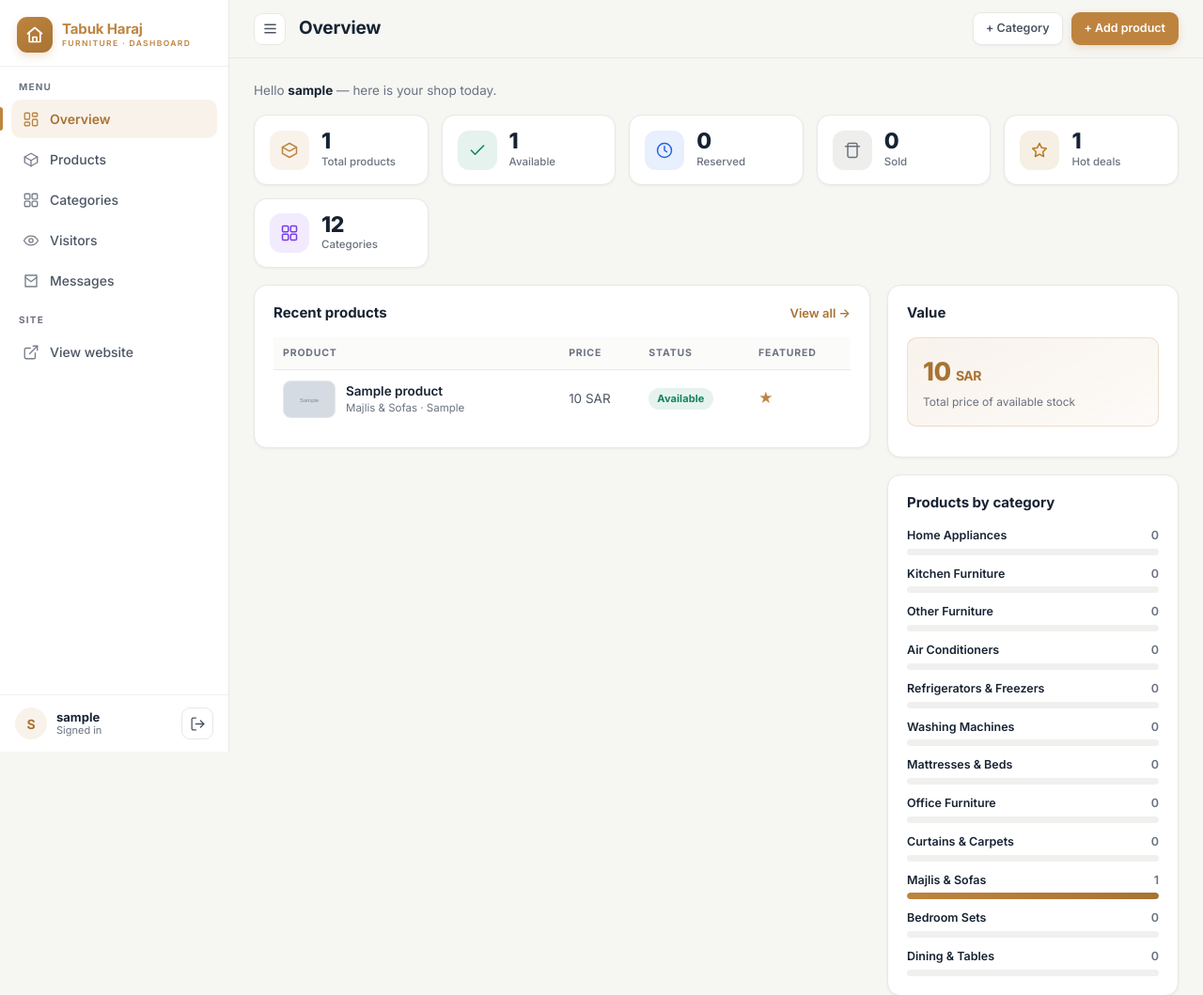
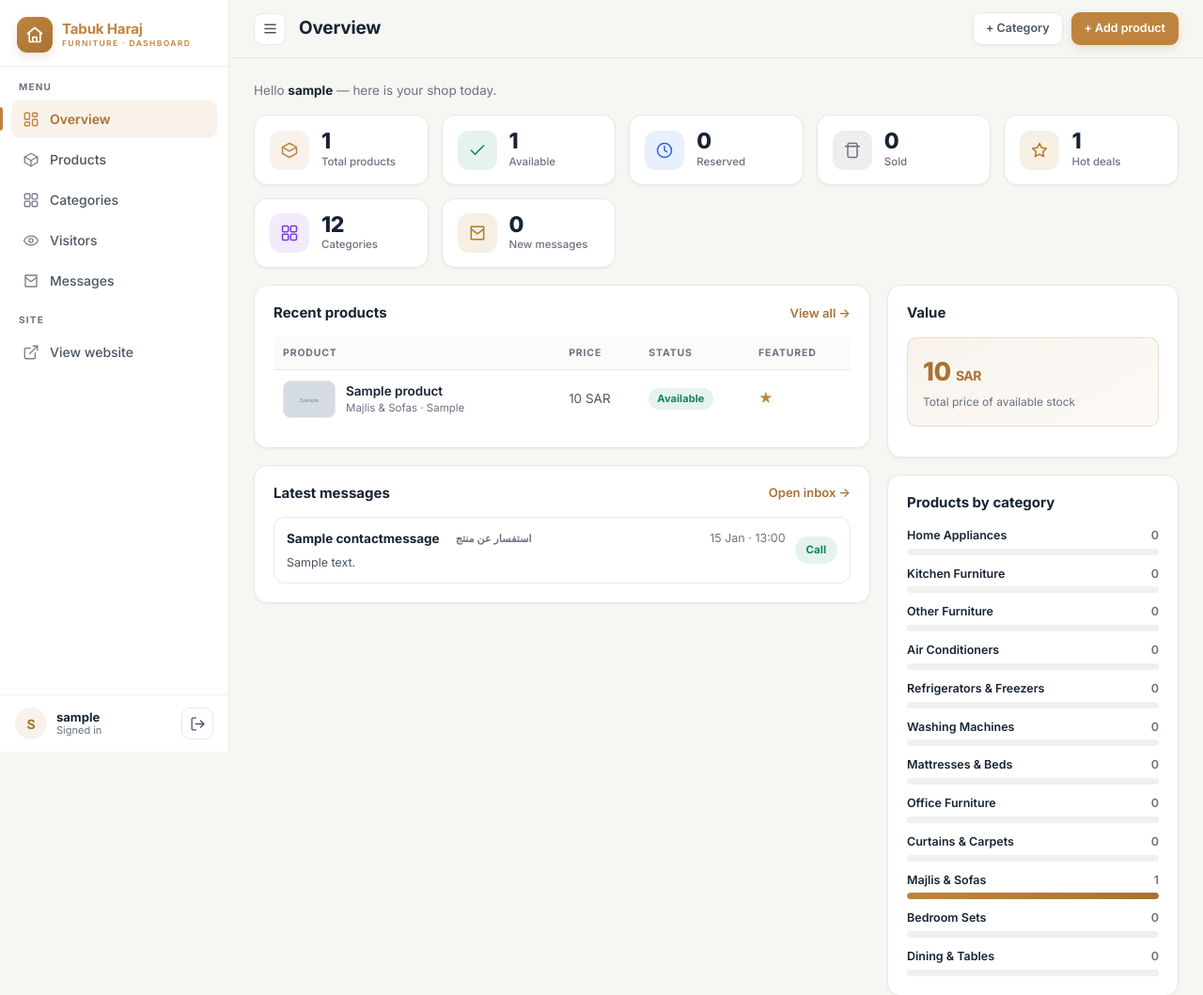
Before and after one commit to tanmoymondal1312/TabukHarajFurniture, a Django app: page /dashboard/ in a window 1280 px wide. Shown: the top 1059 px of the page at 94% size. Run offline with Django 5.2, Linux system fonts and the light colour scheme; a user stored in the database is signed in; data comes from the database, SQL or seed files in the repository; tables that the repository leaves empty hold one stand-in row (values such as "Sample post"); grey boxes marked "Sample" are stand-in pictures.

Commit message:
Show unread contact messages on dashboard overview

```diff
--- a/dashboard/views.py
+++ b/dashboard/views.py
@@ -51,12 +51,21 @@ def overview(request):
                     .aggregate(v=Sum("price"))["v"] or 0,
         "no_photo": products.filter(NO_PHOTO_Q).count(),
     }
+
+    msgs = ContactMessage.objects.all()
+    unread = msgs.filter(is_read=False)
+
     context = {
         "active": "overview",
         "stats": stats,
         "recent": products.select_related("category")[:8],
         "cat_stats": Category.objects.annotate(n=Count("products")).order_by("ordering"),
         "max_cat": max([c.n for c in Category.objects.annotate(n=Count("products"))] or [1]),
+        "msg_unread": unread.count(),
+        "msg_total": msgs.count(),
+        "msg_today": msgs.filter(created_at__date=timezone.localdate()).count(),
+        # unread first, then newest
+        "recent_msgs": list(msgs.order_by("is_read", "-created_at")[:5]),
     }
     return render(request, "dashboard/overview.html", context)
 
--- a/static/css/dashboard.css
+++ b/static/css/dashboard.css
@@ -903,3 +903,148 @@ body.sidebar-open { overflow: hidden; }
     min-height: 40px;
   }
 }
+
+/* ===== Overview: messages ===== */
+.dash-grid__main { min-width: 0; }
+.dash-grid__main .panel:last-child { margin-bottom: 0; }
+
+.panel__title {
+  display: flex;
+  align-items: center;
+  gap: 8px;
+  flex-wrap: wrap;
+  min-width: 0;
+}
+
+a.stat {
+  text-decoration: none;
+  color: inherit;
+}
+
+.stat--link:hover {
+  border-color: var(--gold);
+  box-shadow: 0 8px 20px rgba(190, 132, 63, 0.12);
+}
+
+.stat--hot {
+  border-color: rgba(190, 132, 63, 0.55);
+  background: linear-gradient(150deg, var(--gold-soft), rgba(190, 132, 63, 0.03));
+}
+
+.stat__dot {
+  width: 9px;
+  height: 9px;
+  border-radius: 50%;
+  background: var(--gold);
+  margin-inline-start: auto;
+  align-self: flex-start;
+  animation: statPulse 1.9s ease-out infinite;
+}
+
+@keyframes statPulse {
+  0% { box-shadow: 0 0 0 0 rgba(190, 132, 63, 0.5); }
+  70% { box-shadow: 0 0 0 9px rgba(190, 132, 63, 0); }
+  100% { box-shadow: 0 0 0 0 rgba(190, 132, 63, 0); }
+}
+
+.mini-msgs {
+  list-style: none;
+  margin: 0;
+  padding: 0;
+  display: flex;
+  flex-direction: column;
+  gap: 10px;
+}
+
+.mini-msg {
+  display: flex;
+  align-items: center;
+  gap: 10px;
+  padding: 11px 13px;
+  background: var(--card);
+  border: 1px solid var(--border);
+  border-radius: 12px;
+  transition: border-color 0.18s ease, box-shadow 0.18s ease;
+}
+
+.mini-msg:hover {
+  border-color: var(--gold);
+  box-shadow: 0 6px 18px rgba(23, 35, 51, 0.06);
+}
+
+.mini-msg.is-new {
+  border-color: rgba(190, 132, 63, 0.55);
+  box-shadow: inset 3px 0 0 var(--gold);
+}
+
+.mini-msg__main {
+  flex: 1;
+  min-width: 0;
+  display: flex;
+  flex-direction: column;
+  gap: 4px;
+  text-decoration: none;
+}
+
+.mini-msg__top {
+  display: flex;
+  align-items: center;
+  flex-wrap: wrap;
+  gap: 6px 8px;
+  font-size: 12.5px;
+  color: var(--muted);
+}
+
+.mini-msg__top strong {
+  font-size: 13.5px;
+  font-weight: 700;
+  color: var(--ink);
+}
+
+.mini-msg__top time {
+  margin-inline-start: auto;
+  white-space: nowrap;
+}
+
+.mini-msg__new {
+  font-size: 10.5px;
+  font-weight: 700;
+  color: #fff;
+  background: var(--gold);
+  border-radius: 999px;
+  padding: 2px 8px;
+  line-height: 1.4;
+}
+
+.mini-msg__body {
+  font-size: 12.5px;
+  line-height: 1.6;
+  color: var(--text);
+  display: -webkit-box;
+  -webkit-line-clamp: 2;
+  -webkit-box-orient: vertical;
+  overflow: hidden;
+  overflow-wrap: anywhere;
+}
+
+.mini-msg__phone {
+  flex-shrink: 0;
+  font-size: 11.5px;
+  font-weight: 700;
+  color: var(--green);
+  background: var(--green-soft);
+  border-radius: 999px;
+  padding: 6px 12px;
+  text-decoration: none;
+}
+
+.mini-msg__phone:hover {
+  filter: brightness(0.96);
+}
+
+@media (max-width: 480px) {
+  .mini-msg__top time {
+    width: 100%;
+    margin-inline-start: 0;
+  }
+}
--- a/templates/dashboard/base.html
+++ b/templates/dashboard/base.html
@@ -10,7 +10,7 @@
   <link rel="preconnect" href="https://fonts.gstatic.com" crossorigin>
   <link href="https://fonts.googleapis.com/css2?family=Inter:wght@400;500;600;700;800&display=swap" rel="stylesheet">
   <link rel="icon" type="image/svg+xml" href="{% static 'images/favicon/favicon.svg' %}">
-  <link rel="stylesheet" href="{% static 'css/dashboard.css' %}">
+  <link rel="stylesheet" href="{% static 'css/dashboard.css' %}?v=20261002">
 </head>
 <body class="dash">
   <div class="app">
--- a/templates/dashboard/overview.html
+++ b/templates/dashboard/overview.html
@@ -47,9 +47,17 @@
       </span>
       <div><strong>{{ stats.categories }}</strong><small>Categories</small></div>
     </div>
+    <a class="stat stat--link{% if msg_unread %} stat--hot{% endif %}" href="{% url 'dashboard:inbox' %}">
+      <span class="stat__icon stat__icon--amber">
+        <svg viewBox="0 0 24 24" fill="none" stroke="currentColor" stroke-width="1.8" stroke-linecap="round" stroke-linejoin="round" aria-hidden="true"><path d="M4 4h16v16H4z"/><path d="m4 7 8 6 8-6"/></svg>
+      </span>
+      <div><strong>{{ msg_unread }}</strong><small>New messages</small></div>
+      {% if msg_unread %}<span class="stat__dot" aria-hidden="true"></span>{% endif %}
+    </a>
   </div>
 
   <div class="dash-grid">
+    <div class="dash-grid__main">
     <section class="panel">
       <header class="panel__head">
         <h2>Recent products</h2>
@@ -94,6 +102,44 @@
       {% endif %}
     </section>
 
+    <section class="panel">
+      <header class="panel__head">
+        <div class="panel__title">
+          <h2>Latest messages</h2>
+          {% if msg_unread %}<span class="pill pill--reserved">{{ msg_unread }} new</span>{% endif %}
+        </div>
+        <a class="link" href="{% url 'dashboard:inbox' %}">Open inbox &rarr;</a>
+      </header>
+
+      {% if recent_msgs %}
+        <ul class="mini-msgs">
+          {% for m in recent_msgs %}
+            <li class="mini-msg{% if not m.is_read %} is-new{% endif %}">
+              <a class="mini-msg__main" href="{% url 'dashboard:inbox' %}">
+                <span class="mini-msg__top">
+                  <strong>{{ m.name }}</strong>
+                  {% if not m.is_read %}<span class="mini-msg__new">New</span>{% endif %}
+                  {% if m.subject %}<span class="pill">{{ m.subject }}</span>{% endif %}
+                  <time>{{ m.created_at|date:"d M" }} · {{ m.created_at|date:"H:i" }}</time>
+                </span>
+                <span class="mini-msg__body">{{ m.body|truncatechars:120 }}</span>
+              </a>
+              {% if m.phone %}
+                <a class="mini-msg__phone" href="tel:{{ m.phone }}" title="Call {{ m.name }}">Call</a>
+              {% endif %}
+            </li>
+          {% endfor %}
+        </ul>
+      {% else %}
+        <div class="empty empty--compact">
+          <svg viewBox="0 0 24 24" fill="none" stroke="currentColor" stroke-width="1.6" stroke-linecap="round" stroke-linejoin="round" aria-hidden="true"><path d="M4 4h16v16H4z"/><path d="m4 7 8 6 8-6"/></svg>
+          <h3>No messages yet</h3>
+          <p>Messages sent from the contact page will show up here.</p>
+        </div>
+      {% endif %}
+    </section>
+    </div>
+
     <div class="dash-grid__side">
       <section class="panel">
         <header class="panel__head">
```
